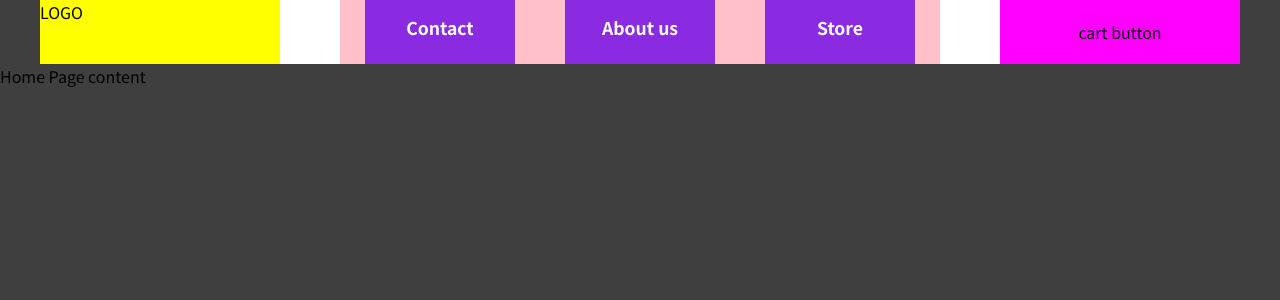
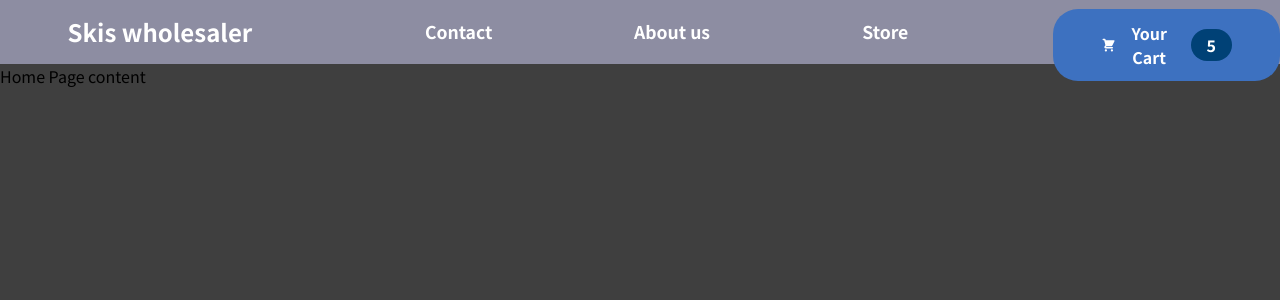
Before and after one commit to Bachratus/skis_wholesaler, a React (Create React App) app: page / in a window 1280 px wide. Shown: the top 300 px of the page. Built offline with nearby package versions, Linux system fonts and the light colour scheme.

Commit message:
Finish Header styling

```diff
--- /dev/null
+++ b/src/components/Cart/CartIcon.js
@@ -0,0 +1,13 @@
+const CartIcon = () => {
+    return (
+      <svg
+        xmlns='http://www.w3.org/2000/svg'
+        viewBox='0 0 20 20'
+        fill='currentColor'
+      >
+        <path d='M3 1a1 1 0 000 2h1.22l.305 1.222a.997.997 0 00.01.042l1.358 5.43-.893.892C3.74 11.846 4.632 14 6.414 14H15a1 1 0 000-2H6.414l1-1H14a1 1 0 00.894-.553l3-6A1 1 0 0017 3H6.28l-.31-1.243A1 1 0 005 1H3zM16 16.5a1.5 1.5 0 11-3 0 1.5 1.5 0 013 0zM6.5 18a1.5 1.5 0 100-3 1.5 1.5 0 000 3z' />
+      </svg>
+    );
+  };
+
+  export default CartIcon;
--- a/src/components.js/Header.js
+++ b/src/components/Layout/Header.js
@@ -1,17 +1,20 @@
+import CartIcon from "../Cart/CartIcon";
 import classes from "./Header.module.css";
-
+import HeaderCartButton from "./HeaderCartButton";
 const Header = () => {
   return (
     <>
       <header className={classes.header}>
-        <div className={classes.logo}>LOGO</div>
+        <div className={classes.logo}>
+          <p>Skis wholesaler</p>
+        </div>
         <div className={classes.navigation}>
           <div>Contact</div>
           <div>About us</div>
           <div>Store</div>
         </div>
         <div className={classes.cart}>
-          <div><p>cart button</p></div>
+          <HeaderCartButton/>
         </div>
       </header>
     </>
--- a/src/components.js/Header.module.css
+++ b/src/components/Layout/Header.module.css
@@ -1,28 +1,33 @@
 .header{
     display: flex;
     justify-content: space-between;
-    background-color: #fff;
+    background-color: rgb(141, 141, 162);
     width: 100%;
-    max-width: 1200px;
+    max-width: 1560px;
     margin: 0 auto;
     height: 8vh;
+    min-width: 770px;
 }
 
 .logo{
-    background-color: yellow;
-    width: 20%;
+    width: 25%;
+}
+.logo p{
+    color: white;
+    line-height: 8vh;
+    text-align: center;
+    font-size: 1.5rem;
+    font-weight: bold;
 }
 
 .navigation{
     width: 50%;
-    background-color: pink;
     justify-content: space-around;
     display: flex;
 }
 
 .navigation div{
-    background-color: blueviolet;
-    line-height: 7vh;
+    line-height: 8vh;
     text-align: center;
     width: 25%;
     color: white;
@@ -31,18 +36,5 @@
 }
 
 .cart{
-    background-color: magenta;
     width: 20%;
 }
-
-.cart div{
-    height: 100%;
-    width: 80%;
-    margin: 0 auto;
-}
-
-.cart div p{
-    display: block;
-    line-height: 8vh;
-    text-align: center;
-}
--- /dev/null
+++ b/src/components/Layout/HeaderCartButton.js
@@ -0,0 +1,15 @@
+import CartIcon from '../Cart/CartIcon'
+import classes from "./HeaderCartButton.module.css";
+
+const HeaderCartButton = (props) => {
+    return (
+        <button className={classes.button}>
+          <span className={classes.icon}>
+            <CartIcon></CartIcon>
+          </span>
+          <span>Your Cart</span>
+          <span className={classes.badge}>5</span>
+        </button>
+      )
+}
+export default HeaderCartButton;
--- /dev/null
+++ b/src/components/Layout/HeaderCartButton.module.css
@@ -0,0 +1,61 @@
+.button {
+    margin-top: .55rem;
+    margin-left: 1.8rem;
+    cursor: pointer;
+    font: inherit;
+    border: none;
+    background-color: #3d71c0;
+    color: white;
+    padding: 0.75rem 3rem;
+    display: flex;
+    justify-content: space-around;
+    align-items: center;
+    border-radius: 25px;
+    font-weight: bold;
+  }
+
+  .button:hover,
+  .button:active {
+    background-color: #0d4cc2;
+  }
+
+  .icon {
+    width: 1.35rem;
+    height: 1.35rem;
+    margin-right: 0.5rem;
+  }
+
+  .badge {
+    background-color: #004176;
+    padding: 0.25rem 1rem;
+    border-radius: 25px;
+    margin-left: 1rem;
+    font-weight: bold;
+  }
+
+  .button:hover .badge,
+  .button:active .badge {
+    background-color: #001f40;
+  }
+
+  .bump {
+    animation: bump 300ms ease-out;
+  }
+
+  @keyframes bump {
+    0% {
+      transform: scale(1);
+    }
+    10% {
+      transform: scale(0.9);
+    }
+    30% {
+      transform: scale(1.1);
+    }
+    50% {
+      transform: scale(1.15);
+    }
+    100% {
+      transform: scale(1);
+    }
+  }
--- a/src/pages/Root.js
+++ b/src/pages/Root.js
@@ -1,5 +1,5 @@
 import { Outlet } from "react-router-dom";
-import Header from "../components.js/Header";
+import Header from "../components/Layout/Header";
 
 const Root = () => {
   return (
```
